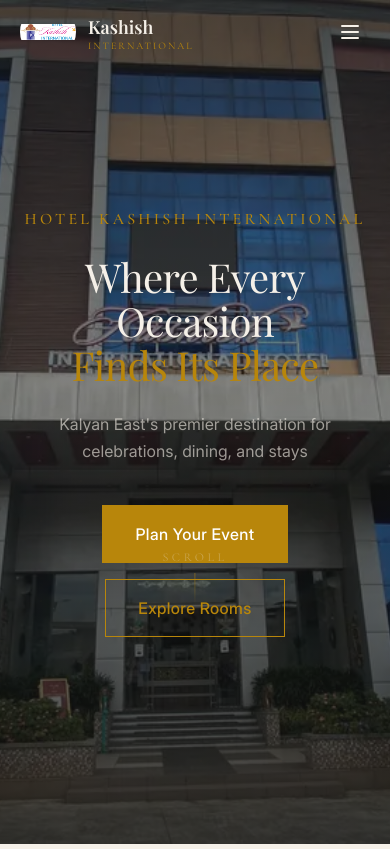
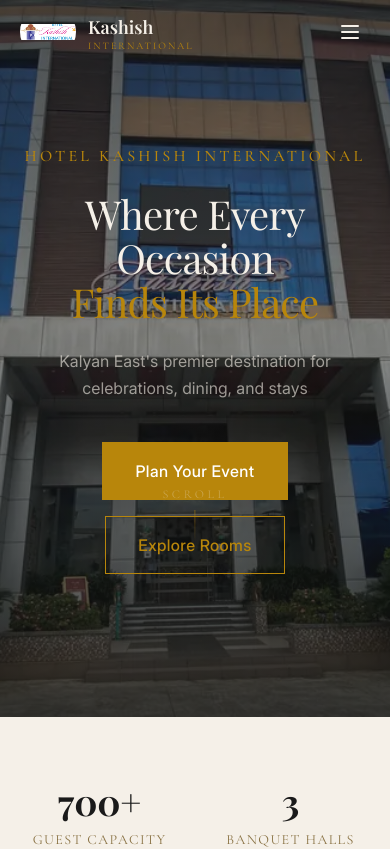
Before and after one commit to saurabhhumane125/hotel-kashish, a Next.js app: page / in a window 390 px wide. Shown: the top 849 px of the page. Built offline with nearby package versions, Linux system fonts and the light colour scheme.

Commit message:
Fix hero image zoom on mobile

```diff
--- a/components/sections/Hero.tsx
+++ b/components/sections/Hero.tsx
@@ -14,16 +14,20 @@ export default function Hero() {
   }, []);
 
   return (
-    <section className="relative min-h-screen flex items-center justify-center overflow-hidden">
+    <section className="relative min-h-[85vh] sm:min-h-screen flex items-center justify-center overflow-hidden">
       {/* Background Image */}
       <div className="absolute inset-0">
         <Image
           src="/images/hero/hotel-exterior.jpg"
           alt="Hotel Kashish International - Kalyan East"
           fill
-          className="object-cover"
+          className="object-cover object-center sm:object-center"
           priority
           quality={85}
+          sizes="100vw"
+          style={{
+            objectPosition: "center 30%",
+          }}
         />
         {/* Dark overlay */}
         <div className="absolute inset-0 bg-gradient-to-b from-charcoal-dark/70 via-charcoal/50 to-charcoal-dark/80 z-10" />
```
